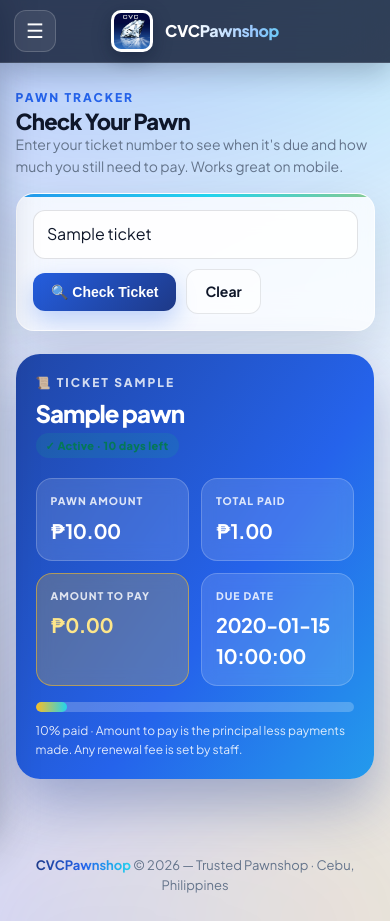
After one commit to Carljamesnew31/cvcpawnshop, a Python web app: template templates/pawn_check.html in a window 390 px wide. The commit adds this page. Run offline with Jinja, Linux system fonts and the light colour scheme; the template is opened without the code that fills it: most values are stand-ins (such as "Sample title", 1, 10 or a date in 2020).

Commit message:
Add mobile pawn checker to hamburger and move staff login there

```diff
--- a/templates/base.html
+++ b/templates/base.html
@@ -120,6 +120,29 @@
   .pill-low{background:rgba(245,158,11,.16);color:#b45309}
   .pill-sold{background:rgba(100,116,139,.16);color:#475569}
   .pill-over{background:rgba(239,68,68,.14);color:#b91c1c}
+
+  /* Pawn checker */
+  .pawn-search{display:flex;gap:10px;flex-wrap:wrap;align-items:center}
+  .pawn-search input{flex:1;min-width:220px;margin:0;font-size:16px}
+  .pawn-result{border-radius:24px;padding:clamp(20px,4vw,34px);color:#fff;position:relative;overflow:hidden;
+    background:linear-gradient(125deg,#071129,#1e3a8a,#2563eb,#22d3ee);background-size:250% 250%;animation:flow 12s ease infinite;
+    box-shadow:0 24px 55px rgba(30,58,138,.35)}
+  .pawn-result h2{color:#fff;font-size:clamp(24px,4vw,34px);margin:6px 0 4px;letter-spacing:-1px}
+  .pawn-result .ticket-tag{font-size:12px;letter-spacing:2px;text-transform:uppercase;opacity:.8;font-weight:800}
+  .pawn-amount-grid{display:grid;grid-template-columns:repeat(auto-fit,minmax(140px,1fr));gap:12px;margin:20px 0 6px}
+  .pawn-amount-card{background:rgba(255,255,255,.13);border:1px solid rgba(255,255,255,.2);border-radius:16px;padding:14px;backdrop-filter:blur(8px)}
+  .pawn-amount-card span{display:block;font-size:10.5px;text-transform:uppercase;letter-spacing:1px;opacity:.82;font-weight:800}
+  .pawn-amount-card strong{display:block;font-size:20px;margin-top:5px;letter-spacing:-.5px}
+  .pawn-amount-card.highlight{background:rgba(251,191,36,.22);border-color:rgba(251,191,36,.55)}
+  .pawn-amount-card.highlight strong{color:#fde68a}
+  .progress{height:10px;border-radius:999px;background:rgba(255,255,255,.22);overflow:hidden;margin:16px 0 7px}
+  .progress i{display:block;height:100%;border-radius:999px;background:linear-gradient(90deg,#fbbf24,#22d3ee)}
+  .pawn-note{font-size:12px;opacity:.85;margin-top:10px}
+  .pawn-mini-grid{display:grid;grid-template-columns:repeat(auto-fill,minmax(235px,1fr));gap:14px}
+  .pawn-mini{background:rgba(255,255,255,.8);border:1px solid var(--line);border-radius:18px;padding:16px;backdrop-filter:blur(12px);box-shadow:var(--shadow)}
+  .pawn-mini .top{display:flex;justify-content:space-between;align-items:flex-start;gap:8px;margin-bottom:10px}
+  .pawn-mini .amount{font-size:19px;font-weight:800;color:var(--indigo);letter-spacing:-.5px}
+  .pawn-mini small{color:var(--muted);font-size:11px}
 
   /* Admin extras */
   .card-head{display:flex;justify-content:space-between;align-items:center;gap:12px;margin-bottom:16px;flex-wrap:wrap}
@@ -251,13 +274,7 @@
     <img src="{{ url_for('static', filename='logo.png') }}" alt="CVCPawnshop logo">
     <div class="logo-text">CVC<span>Pawnshop</span></div>
   </div>
-  <div class="header-actions">
-    {% if session.get('user') %}
-      <a href="{{ url_for('admin') }}" class="btn-action btn-sm">Dashboard</a>
-    {% else %}
-      <a href="{{ url_for('login') }}" class="btn-action btn-sm">Staff Login</a>
-    {% endif %}
-  </div>
+  <div style="width:42px" aria-hidden="true"></div>
 </div>
 
 <div class="overlay" id="overlay" onclick="toggleMenu()"></div>
@@ -266,6 +283,7 @@
   <a href="{{ url_for('home') }}"><span class="ic">&#9750;</span> Home</a>
   <a href="{{ url_for('remate') }}"><span class="ic">&#9671;</span> Remate</a>
   <a href="{{ url_for('contact') }}"><span class="ic">&#9742;</span> Contact</a>
+  <a href="{{ url_for('pawn_check') }}"><span class="ic">&#128197;</span> Check Pawn</a>
   <div class="side-label" style="margin-top:20px">Account</div>
   {% if session.get('user') %}
     <a href="{{ url_for('admin') }}" class="btn"><span class="ic">&#9881;</span> Admin Panel</a>
--- /dev/null
+++ b/templates/pawn_check.html
@@ -0,0 +1,101 @@
+{% extends 'base.html' %}
+{% block title %}Check Pawn &mdash; CVCPawnshop{% endblock %}
+{% block content %}
+
+<div class="section-head" style="margin-top:6px">
+  <div>
+    <div class="eyebrow">Pawn tracker</div>
+    <h2 class="section-title">Check Your Pawn</h2>
+    <p class="section-sub">Enter your ticket number to see when it's due and how much you still need to pay. Works great on mobile.</p>
+  </div>
+</div>
+
+<div class="card">
+  <form method="get" action="{{ url_for('pawn_check') }}" class="pawn-search">
+    <input name="ticket" value="{{ ticket }}" placeholder="e.g. PAWN-A1B2C3" autocomplete="off" required>
+    <button type="submit" class="btn-action">&#128269; Check Ticket</button>
+    {% if ticket %}<a href="{{ url_for('pawn_check') }}" class="btn-action btn-ghost">Clear</a>{% endif %}
+  </form>
+</div>
+
+{% if ticket and not pawn %}
+<div class="card" style="border-left:4px solid #ef4444">
+  <h3 style="margin-bottom:6px">Ticket not found</h3>
+  <p style="font-size:14px">No pawn matches <strong>{{ ticket }}</strong>. Check the number on your ticket and try again.</p>
+</div>
+{% endif %}
+
+{% if pawn %}
+<div class="pawn-result">
+  <div class="ticket-tag">&#128220; Ticket {{ pawn['ticket_no'] }}</div>
+  <h2>{{ pawn['item_name'] }}</h2>
+  <div>
+    {% if days_left is none %}
+      <span class="pill pill-sold">Due date unavailable</span>
+    {% elif days_left < 0 %}
+      <span class="pill pill-over">&#9888; Overdue by {{ -days_left }} day(s)</span>
+    {% elif days_left <= 7 %}
+      <span class="pill pill-low">&#9203; Due in {{ days_left }} day(s)</span>
+    {% else %}
+      <span class="pill pill-ok">&#10003; Active &middot; {{ days_left }} days left</span>
+    {% endif %}
+  </div>
+
+  <div class="pawn-amount-grid">
+    <div class="pawn-amount-card"><span>Pawn amount</span><strong>&#8369;{{ '%.2f'|format(pawn['pawn_amount'] or 0) }}</strong></div>
+    <div class="pawn-amount-card"><span>Total paid</span><strong>&#8369;{{ '%.2f'|format(pawn['total_paid'] or 0) }}</strong></div>
+    <div class="pawn-amount-card highlight"><span>Amount to pay</span><strong>&#8369;{{ '%.2f'|format(remaining) }}</strong></div>
+    <div class="pawn-amount-card"><span>Due date</span><strong>{{ pawn['due_date'] or '&mdash;' }}</strong></div>
+  </div>
+
+  {% set principal = pawn['pawn_amount'] or 0 %}
+  {% set paid = pawn['total_paid'] or 0 %}
+  {% set pct = (paid / principal * 100) if principal > 0 else 0 %}
+  <div class="progress"><i style="width:{{ [pct, 100]|min }}%"></i></div>
+  <div class="pawn-note">{{ '%.0f'|format(pct) }}% paid &middot; Amount to pay is the principal less payments made. Any renewal fee is set by staff.</div>
+</div>
+{% endif %}
+
+{% if session.get('user') and saved %}
+<div class="section-head">
+  <div>
+    <div class="eyebrow">Staff overview</div>
+    <h2 class="section-title">All Pawn Tickets</h2>
+    <p class="section-sub">Sorted by due date, so the ones expiring soonest are on top.</p>
+  </div>
+  <a href="{{ url_for('admin') }}" class="btn-action btn-ghost btn-sm">Open Admin &nbsp; &rarr;</a>
+</div>
+
+<div class="pawn-mini-grid">
+  {% for p in saved %}
+  <div class="pawn-mini">
+    <div class="top">
+      <div>
+        <strong>{{ p['ticket_no'] }}</strong><br>
+        <small>{{ p['item_name'] }}</small>
+      </div>
+      {% if p['days_left'] is none %}
+        <span class="pill pill-sold">No date</span>
+      {% elif p['days_left'] < 0 %}
+        <span class="pill pill-over">Overdue {{ -p['days_left'] }}d</span>
+      {% elif p['days_left'] <= 7 %}
+        <span class="pill pill-low">Due {{ p['days_left'] }}d</span>
+      {% else %}
+        <span class="pill pill-ok">{{ p['days_left'] }}d left</span>
+      {% endif %}
+    </div>
+    <div style="display:flex;justify-content:space-between;align-items:flex-end">
+      <div>
+        <small>Due</small><br><strong style="font-size:14px">{{ p['due_date'] or '&mdash;' }}</strong>
+      </div>
+      <div style="text-align:right">
+        <small>To pay</small><br><span class="amount">&#8369;{{ '%.2f'|format(p['remaining']) }}</span>
+      </div>
+    </div>
+    <a href="{{ url_for('pawn_check', ticket=p['ticket_no']) }}" class="btn-action btn-ghost btn-sm" style="width:100%;margin-top:12px">View details</a>
+  </div>
+  {% endfor %}
+</div>
+{% endif %}
+
+{% endblock %}
```
Also changed, not shown: app.py (+40 -0 lines).
